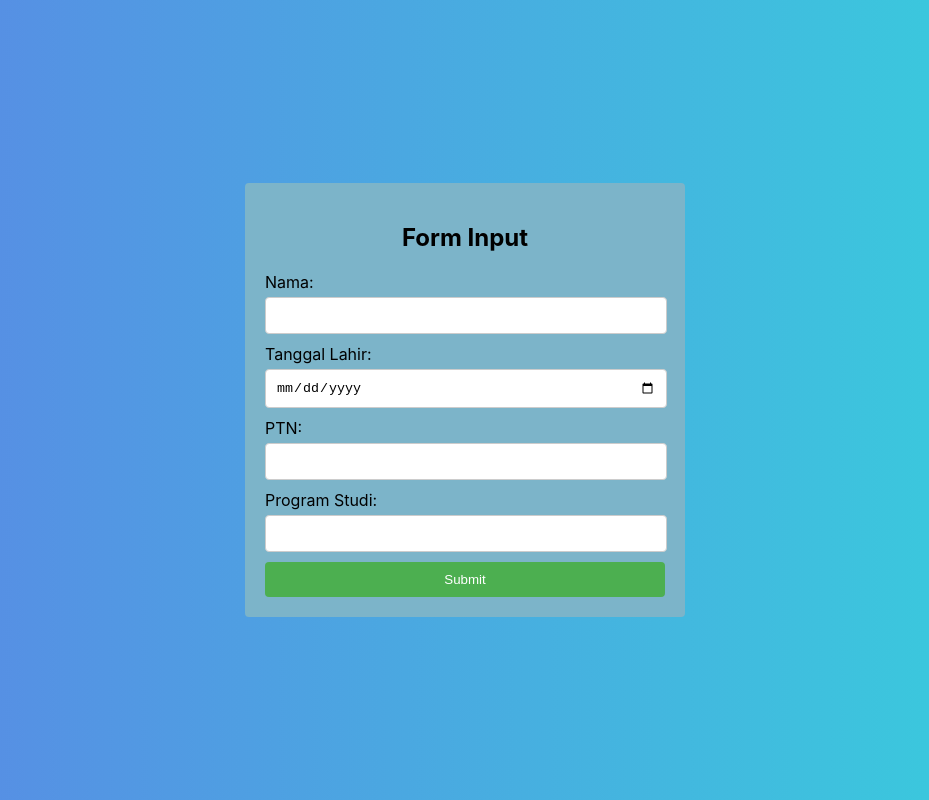
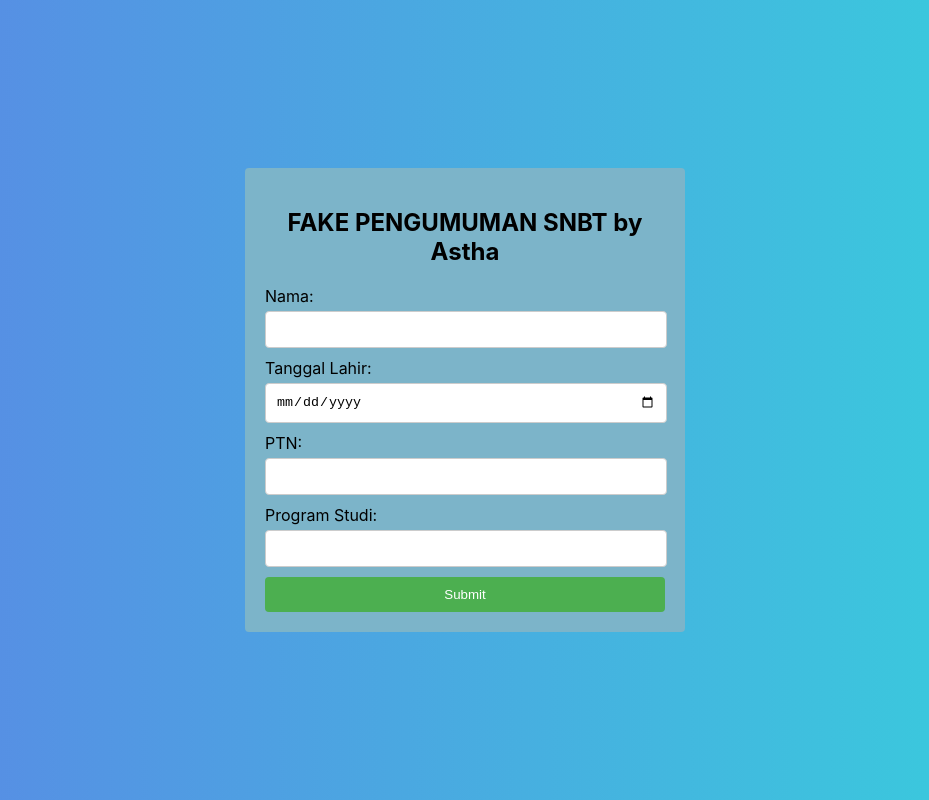
Before and after one commit to Astha47/fake-snbt-by-astha, a React (Create React App) app: page / in a window 1280 px wide. Shown: the whole page, without its empty margins (175-1104 px from the left). Built offline with nearby package versions, Linux system fonts and the light colour scheme.

Commit message:
change name

```diff
--- a/src/components/Input.jsx
+++ b/src/components/Input.jsx
@@ -11,7 +11,7 @@ const Form = ({ setHasil, setName, setBirthdate, setUniversity, setMajor }) => {
   return (
     <div className="FormMainContainer">
       <div className="form-container">
-        <h2>Form Input</h2>
+        <h2>FAKE PENGUMUMAN SNBT by Astha</h2>
         <form onSubmit={handleSubmit}>
           <label htmlFor="name">Nama:</label>
           <input
```
